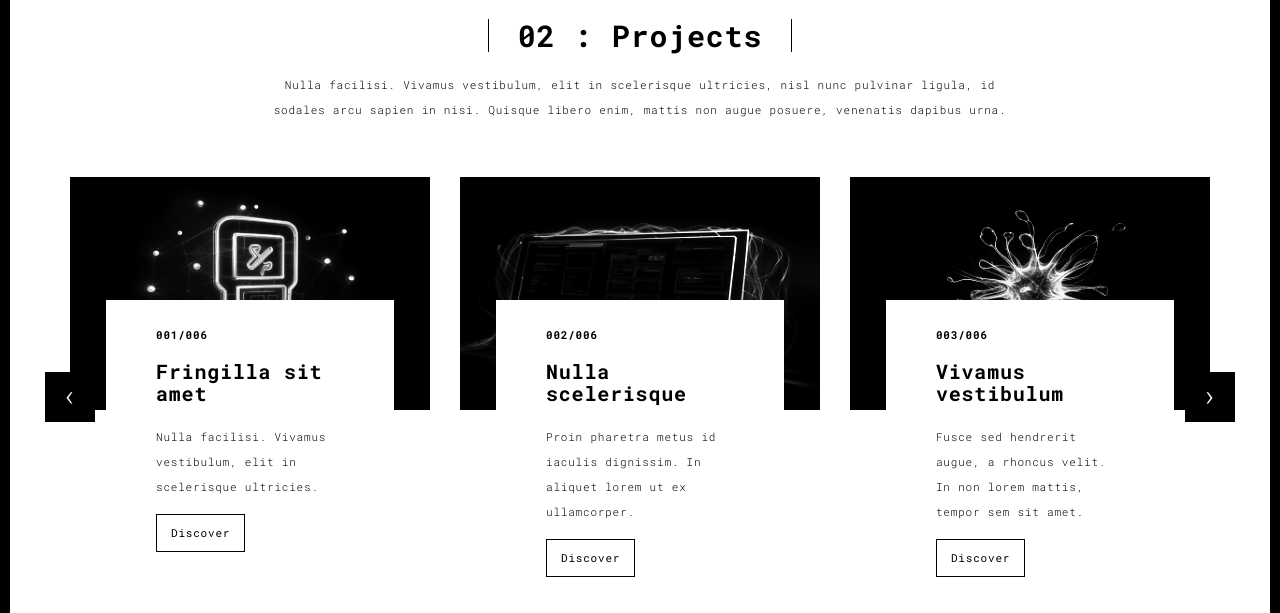
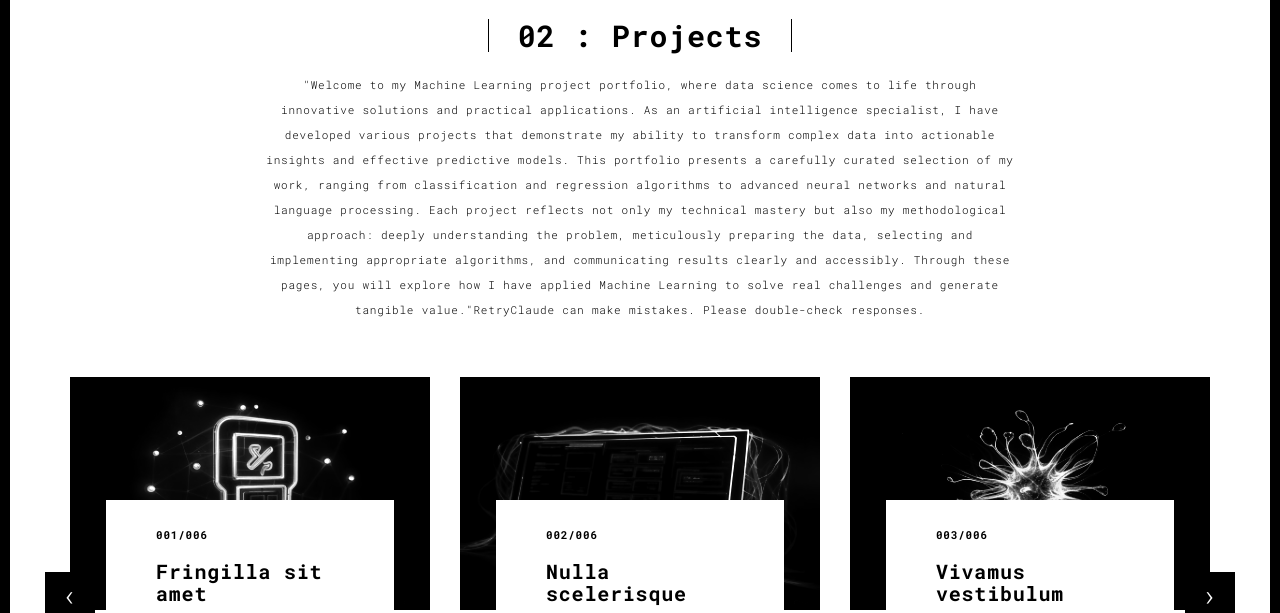
Before and after one commit to Taygeta9/portfo, a Python web app: template portfo-updated/templates/works.html in a window 1280 px wide. Shown: the part 90-703 px from the top of the page. Run offline with Jinja, Linux system fonts and the light colour scheme; the template is opened without the code that fills it, so the values that code supplies are empty.

Commit message:
general updates

```diff
--- a/portfo-updated/templates/about.html
+++ b/portfo-updated/templates/about.html
@@ -15,7 +15,7 @@
   <link rel="apple-touch-icon" sizes="180x180" href="./static/assets/apple-icon-180x180.png">
   <link href="./static/assets/favicon.ico" rel="icon">
 
-  <title>Title page</title>
+  <title>Polini About</title>
 
 <link href="./static/main.3f6952e4.css" rel="stylesheet"></head>
 
--- a/portfo-updated/templates/contact.html
+++ b/portfo-updated/templates/contact.html
@@ -15,7 +15,7 @@
   <link rel="apple-touch-icon" sizes="180x180" href="./static/assets/apple-icon-180x180.png">
   <link href="./static/assets/favicon.ico" rel="icon">
 
-  <title>Title page</title>
+  <title>Polini Contact</title>
 
 <link href="./static/main.3f6952e4.css" rel="stylesheet"></head>
 
--- a/portfo-updated/templates/index.html
+++ b/portfo-updated/templates/index.html
@@ -14,7 +14,7 @@
   <link rel="apple-touch-icon" sizes="180x180" href="./static/assets/apple-icon-180x180.png">
   <link href="./static/assets/favicon.ico" rel="icon">
 
-  <title>Title page</title>
+  <title>Polini Home</title>
 
 
 <link href="./static/main.3f6952e4.css" rel="stylesheet"></head>
--- a/portfo-updated/templates/thankyou.html
+++ b/portfo-updated/templates/thankyou.html
@@ -15,7 +15,7 @@
   <link rel="apple-touch-icon" sizes="180x180" href="./static/assets/apple-icon-180x180.png">
   <link href="./static/assets/favicon.ico" rel="icon">
 
-  <title>Title page</title>
+  <title>Polini Project Portfolio</title>
 
 <link href="./static/main.3f6952e4.css" rel="stylesheet"></head>
 
--- a/portfo-updated/templates/work.html
+++ b/portfo-updated/templates/work.html
@@ -15,7 +15,7 @@
   <link rel="apple-touch-icon" sizes="180x180" href="./static/assets/apple-icon-180x180.png">
   <link href="./static/assets/favicon.ico" rel="icon">
 
-  <title>Title page</title>
+  <title>Polini Projects</title>
 
 <link href="./static/main.3f6952e4.css" rel="stylesheet"></head>
 
@@ -83,11 +83,11 @@
         <div class="row">
           <div class="col-xs-12 col-md-6">
             <img src="./static/assets/images/work001-02.jpg" class="img-responsive" alt="">
-            <p>Menphis skyline</p>
+            <p>Generated by Grok Ai</p>
           </div>
           <div class="col-xs-12 col-md-6">
             <img src="./static/assets/images/work001-03.jpg" class="img-responsive" alt="">
-            <p>Menphis skyline</p>
+            <p>Generated by Grok Ai</p>
           </div>
         </div>
       </div>
--- a/portfo-updated/templates/works.html
+++ b/portfo-updated/templates/works.html
@@ -15,7 +15,7 @@
   <link rel="apple-touch-icon" sizes="180x180" href="./static/assets/apple-icon-180x180.png">
   <link href="./static/assets/favicon.ico" rel="icon">
 
-  <title>Title page</title>
+  <title>Polini Projects</title>
 
 <link href="./static/main.3f6952e4.css" rel="stylesheet"></head>
 
@@ -56,7 +56,7 @@
       <div class="col-sm-8 col-sm-offset-2 section-container-spacer">
         <div class="text-center">
           <h1 class="h2">02 : Projects</h1>
-          <p>Nulla facilisi. Vivamus vestibulum, elit in scelerisque ultricies, nisl nunc pulvinar ligula, id sodales arcu sapien in nisi. Quisque libero enim, mattis non augue posuere, venenatis dapibus urna.</p>
+          <p>"Welcome to my Machine Learning project portfolio, where data science comes to life through innovative solutions and practical applications. As an artificial intelligence specialist, I have developed various projects that demonstrate my ability to transform complex data into actionable insights and effective predictive models. This portfolio presents a carefully curated selection of my work, ranging from classification and regression algorithms to advanced neural networks and natural language processing. Each project reflects not only my technical mastery but also my methodological approach: deeply understanding the problem, meticulously preparing the data, selecting and implementing appropriate algorithms, and communicating results clearly and accessibly. Through these pages, you will explore how I have applied Machine Learning to solve real challenges and generate tangible value."RetryClaude can make mistakes. Please double-check responses.</p>
         </div>
       </div>
 
```
Also changed, not shown: portfo-updated/static/assets/images/work001-02.jpg (deleted).
